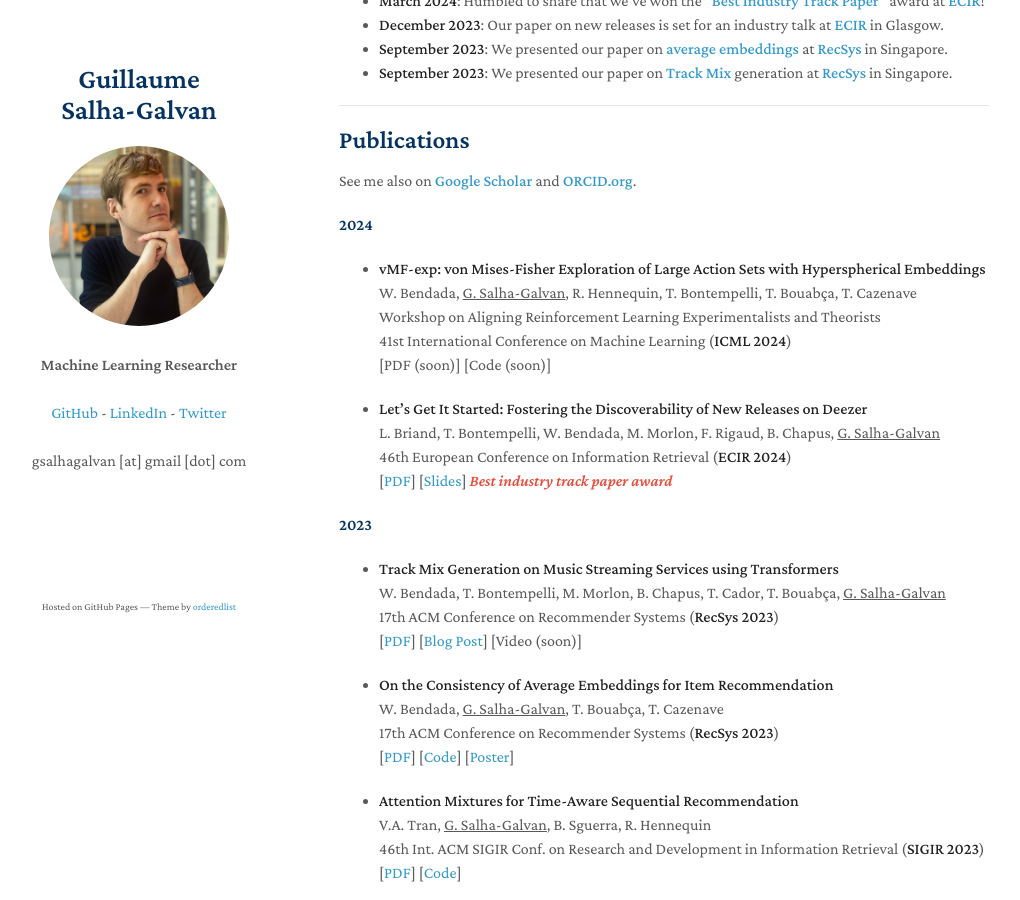
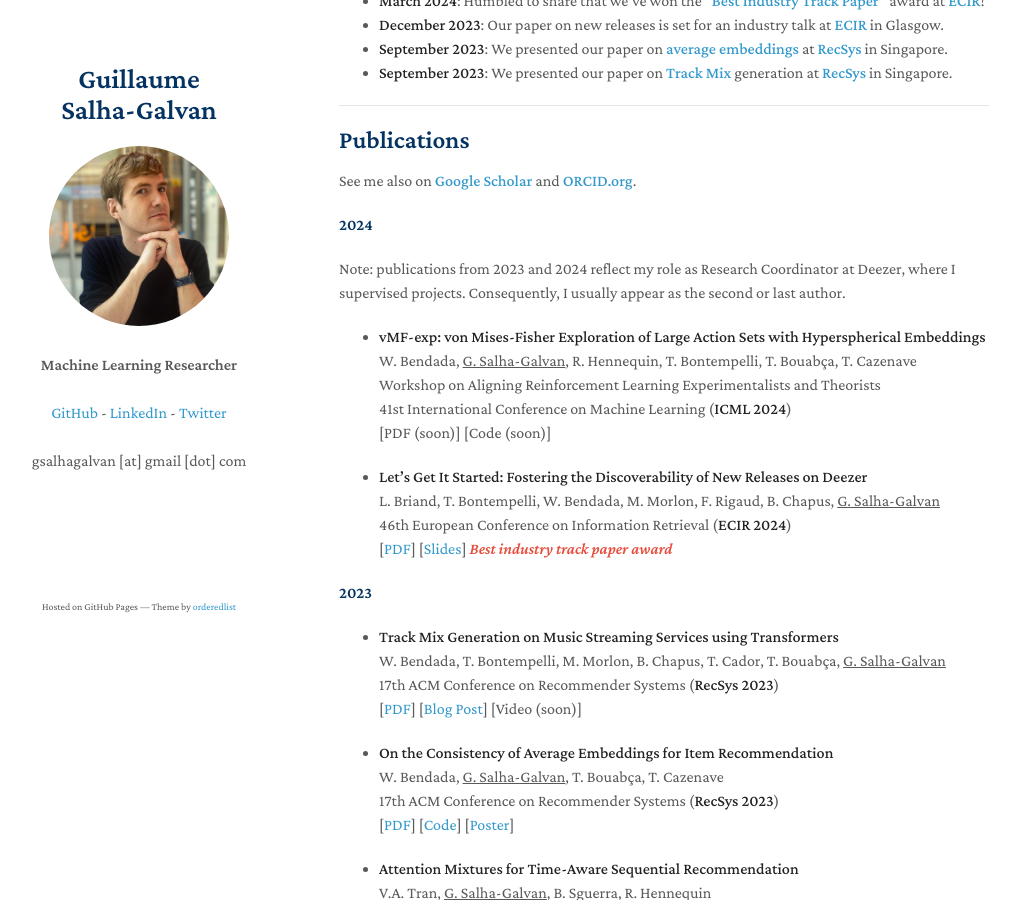
Before and after one commit to GuillaumeSalhaGalvan/GuillaumeSalhaGalvan.github.io, a Jekyll site: the page built from index.md, in a window 1280 px wide and 900 px high, scrolled down 751 px. Shown: the whole window, without its empty margins (131-1151 px from the left). Built offline with Jekyll 4.4.1, drawn with Linux system fonts in a browser that asks for light colours; our own code applies the rules of GitHub Pages for plain Markdown files; a script that is not in the unit is left out.

Commit message:
Update index.md

```diff
--- a/index.md
+++ b/index.md
@@ -33,6 +33,8 @@ I graduated in 2016 from <a href="https://www.master-mva.com/" target="_blank"><
 See me also on **<a href="https://scholar.google.fr/citations?hl=fr&authuser=1&user=BFT8u-oAAAAJ" target="_blank">Google Scholar</a>** and **<a href="https://orcid.org/0000-0002-2452-1041" target="_blank">ORCID.org</a>**.
 
 #### 2024
+
+Note: publications from 2023 and 2024 reflect my role as Research Coordinator at Deezer, where I supervised projects. Consequently, I usually appear as the second or last author.
 
 - **vMF-exp: von Mises-Fisher Exploration of Large Action Sets with Hyperspherical Embeddings** <br>
 W. Bendada, <ins>G. Salha-Galvan</ins>, R. Hennequin, T. Bontempelli, T. Bouabça, T. Cazenave <br>
```
